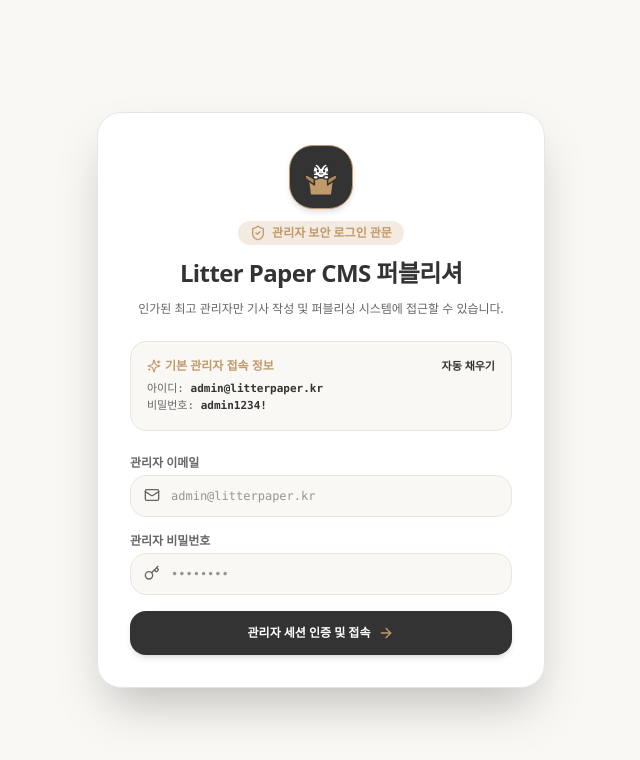
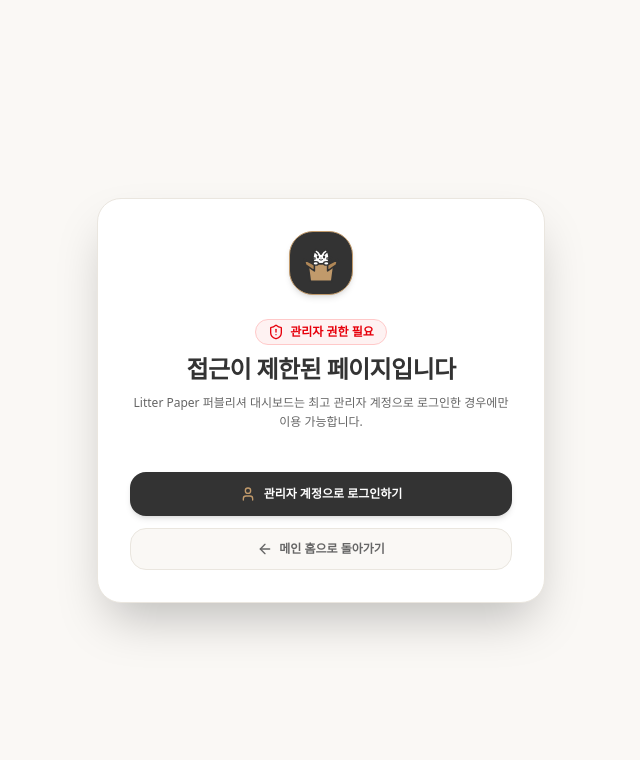
Before and after one commit to hiderue100-beep/litter-paper, a Next.js app: page /admin in a window 1280 px wide. Shown: the top 760 px of the page, without its empty margins (319-959 px from the left). Built offline with nearby package versions, Linux system fonts and the light colour scheme; a web font is replaced by a local one.

Commit message:
feat-unified-admin-login-flow-and-ui-cleanup

```diff
--- a/components/admin/AdminAuthGuard.tsx
+++ b/components/admin/AdminAuthGuard.tsx
@@ -1,48 +1,36 @@
 'use client';
 
 import React, { useState, useEffect } from 'react';
-import { storage, DEFAULT_ADMIN } from '@/lib/storage';
-import { ShieldCheck, Lock, Mail, Key, ArrowRight, Sparkles } from 'lucide-react';
+import Link from 'next/link';
+import { storage } from '@/lib/storage';
+import { ShieldAlert, ArrowLeft, User } from 'lucide-react';
 import { LitterPaperLogo } from '../ui/LitterPaperLogo';
-import { useToast } from '../ui/Toast';
+import { AuthModal } from '../auth/AuthModal';
 
 interface AdminAuthGuardProps {
   children: React.ReactNode;
 }
 
 export function AdminAuthGuard({ children }: AdminAuthGuardProps) {
-  const { showToast } = useToast();
   const [isAuthenticated, setIsAuthenticated] = useState<boolean>(false);
-  const [email, setEmail] = useState('');
-  const [password, setPassword] = useState('');
   const [isLoading, setIsLoading] = useState(true);
+  const [isAuthModalOpen, setIsAuthModalOpen] = useState(false);
 
   useEffect(() => {
     setIsAuthenticated(storage.isAdminLoggedIn());
     setIsLoading(false);
   }, []);
 
-  const handleLogin = (e: React.FormEvent) => {
-    e.preventDefault();
-    const success = storage.loginAdmin(email, password);
-    if (success) {
+  const handleLoginSuccess = () => {
+    if (storage.isAdminLoggedIn()) {
       setIsAuthenticated(true);
-      showToast('최고 관리자 인증에 성공했습니다.', 'success');
-    } else {
-      showToast('관리자 이메일 또는 비밀번호가 올바르지 않습니다.', 'error');
     }
-  };
-
-  const handleFillDemoAdmin = () => {
-    setEmail(DEFAULT_ADMIN.email);
-    setPassword(DEFAULT_ADMIN.password);
-    showToast('기본 관리자 접속 정보가 입력되었습니다.');
   };
 
   if (isLoading) {
     return (
       <div className="min-h-screen flex items-center justify-center bg-[#FAF8F5] dark:bg-[#1A1A1A] text-[#666666] font-sans">
-        보안 인증 상태를 확인 중입니다...
+        관리자 보안 권한을 검증 중입니다...
       </div>
     );
   }
@@ -52,90 +40,50 @@ export function AdminAuthGuard({ children }: AdminAuthGuardProps) {
   }
 
   return (
+    <>
       <div className="min-h-screen flex items-center justify-center p-4 bg-[#FAF8F5] dark:bg-[#1A1A1A] text-[#333333] dark:text-[#FAF8F5] font-sans">
-      <div className="w-full max-w-md bg-white dark:bg-[#242424] rounded-3xl shadow-2xl border border-[#EAE6DF] dark:border-[#333333] p-8 space-y-6">
+        <div className="w-full max-w-md bg-white dark:bg-[#242424] rounded-3xl shadow-2xl border border-[#EAE6DF] dark:border-[#333333] p-8 space-y-6 text-center">
 
-        {/* Brand Logo & Security Badge */}
-        <div className="text-center space-y-3">
           <div className="w-16 h-16 rounded-3xl bg-[#333333] text-white flex items-center justify-center mx-auto shadow-md p-2 border border-[#C19A6B]">
             <LitterPaperLogo size={44} />
           </div>
-          <span className="inline-flex items-center gap-1.5 px-3 py-1 rounded-full bg-[#C19A6B]/20 text-[#C19A6B] text-xs font-bold">
-            <ShieldCheck className="w-4 h-4" /> 관리자 보안 로그인 관문
+
+          <div className="space-y-2">
+            <span className="inline-flex items-center gap-1.5 px-3 py-1 rounded-full bg-red-50 dark:bg-red-950/40 text-red-600 dark:text-red-300 text-xs font-extrabold border border-red-200 dark:border-red-900/40">
+              <ShieldAlert className="w-4 h-4" /> 관리자 권한 필요
             </span>
             <h2 className="text-2xl font-extrabold tracking-tight">
-            Litter Paper CMS 퍼블리셔
+              접근이 제한된 페이지입니다
             </h2>
-          <p className="text-xs text-[#666666] dark:text-[#A0A0A0]">
-            인가된 최고 관리자만 기사 작성 및 퍼블리싱 시스템에 접근할 수 있습니다.
+            <p className="text-xs text-[#666666] dark:text-[#A0A0A0] leading-relaxed">
+              Litter Paper 퍼블리셔 대시보드는 최고 관리자 계정으로 로그인한 경우에만 이용 가능합니다.
             </p>
           </div>
 
-        {/* Demo Credentials Hint Box */}
-        <div className="p-4 rounded-2xl bg-[#FAF8F5] dark:bg-[#1A1A1A] border border-[#EAE6DF] dark:border-[#333333] space-y-2 text-xs">
-          <div className="flex items-center justify-between">
-            <span className="font-bold text-[#C19A6B] flex items-center gap-1">
-              <Sparkles className="w-3.5 h-3.5" /> 기본 관리자 접속 정보
-            </span>
+          <div className="pt-4 space-y-3">
             <button
-              type="button"
-              onClick={handleFillDemoAdmin}
-              className="text-[11px] font-extrabold text-[#333333] dark:text-[#FAF8F5] hover:underline"
+              onClick={() => setIsAuthModalOpen(true)}
+              className="w-full py-3.5 rounded-2xl bg-[#333333] text-white font-extrabold text-xs hover:bg-[#C19A6B] transition-colors shadow-md flex items-center justify-center gap-2"
             >
-              자동 채우기
+              <User className="w-4 h-4 text-[#C19A6B]" />
+              <span>관리자 계정으로 로그인하기</span>
             </button>
+
+            <Link
+              href="/"
+              className="inline-flex items-center justify-center gap-1.5 w-full py-3 rounded-2xl bg-[#FAF8F5] dark:bg-[#1A1A1A] border border-[#EAE6DF] dark:border-[#333333] text-xs font-bold text-[#666666] hover:text-[#333333] transition-colors"
+            >
+              <ArrowLeft className="w-4 h-4" /> 메인 홈으로 돌아가기
+            </Link>
           </div>
-          <div className="text-[11px] text-[#666666] dark:text-[#A0A0A0] space-y-0.5 font-mono">
-            <div>아이디: <span className="font-bold text-[#333333] dark:text-[#FAF8F5]">{DEFAULT_ADMIN.email}</span></div>
-            <div>비밀번호: <span className="font-bold text-[#333333] dark:text-[#FAF8F5]">{DEFAULT_ADMIN.password}</span></div>
         </div>
       </div>
 
-        {/* Login Form */}
-        <form onSubmit={handleLogin} className="space-y-4 text-xs">
-          <div>
-            <label className="block font-bold text-[#666666] mb-1">
-              관리자 이메일
-            </label>
-            <div className="relative">
-              <Mail className="absolute left-3.5 top-3 w-4 h-4 text-[#666666]" />
-              <input
-                type="email"
-                value={email}
-                onChange={(e) => setEmail(e.target.value)}
-                placeholder="admin@litterpaper.kr"
-                required
-                className="w-full pl-10 pr-4 py-3 rounded-2xl bg-[#FAF8F5] dark:bg-[#1A1A1A] border border-[#EAE6DF] dark:border-[#333333] text-xs font-mono focus:outline-hidden focus:border-[#C19A6B]"
+      <AuthModal
+        isOpen={isAuthModalOpen}
+        onClose={() => setIsAuthModalOpen(false)}
+        onSuccess={handleLoginSuccess}
       />
-            </div>
-          </div>
-
-          <div>
-            <label className="block font-bold text-[#666666] mb-1">
-              관리자 비밀번호
-            </label>
-            <div className="relative">
-              <Key className="absolute left-3.5 top-3 w-4 h-4 text-[#666666]" />
-              <input
-                type="password"
-                value={password}
-                onChange={(e) => setPassword(e.target.value)}
-                placeholder="••••••••"
-                required
-                className="w-full pl-10 pr-4 py-3 rounded-2xl bg-[#FAF8F5] dark:bg-[#1A1A1A] border border-[#EAE6DF] dark:border-[#333333] text-xs font-mono focus:outline-hidden focus:border-[#C19A6B]"
-              />
-            </div>
-          </div>
-
-          <button
-            type="submit"
-            className="w-full py-3.5 rounded-2xl bg-[#333333] text-white font-extrabold text-xs hover:bg-[#C19A6B] transition-colors shadow-md flex items-center justify-center gap-2"
-          >
-            <span>관리자 세션 인증 및 접속</span>
-            <ArrowRight className="w-4 h-4 text-[#C19A6B]" />
-          </button>
-        </form>
-      </div>
-    </div>
+    </>
   );
 }
--- a/components/auth/AuthModal.tsx
+++ b/components/auth/AuthModal.tsx
@@ -1,7 +1,7 @@
 'use client';
 
 import React, { useState } from 'react';
-import { X, Mail, Lock, User, Check, ArrowRight, ShieldCheck } from 'lucide-react';
+import { X, Mail, Lock, User, ArrowRight } from 'lucide-react';
 import { storage } from '@/lib/storage';
 import { useToast } from '../ui/Toast';
 
@@ -48,10 +48,18 @@ export function AuthModal({ isOpen, onClose, onSuccess }: AuthModalProps) {
         return;
       }
       const user = storage.signupEmail(email, password, name);
-      showToast(`반갑습니다, ${user.name}님! 회원가입이 완료되었습니다.`);
+      showToast(
+        user.isAdmin
+          ? '최고 관리자 계정으로 가입 및 인증되었습니다.'
+          : `반갑습니다, ${user.name}님! 회원가입이 완료되었습니다.`
+      );
     } else {
       const user = storage.loginEmail(email, password);
-      showToast(`${user.name}님, 환영합니다!`);
+      showToast(
+        user.isAdmin
+          ? '리터페이퍼 최고 관리자 계정으로 로그인되었습니다.'
+          : `${user.name}님, 환영합니다!`
+      );
     }
 
     if (onSuccess) onSuccess();
@@ -59,36 +67,36 @@ export function AuthModal({ isOpen, onClose, onSuccess }: AuthModalProps) {
   };
 
   return (
-    <div className="fixed inset-0 z-50 flex items-center justify-center p-4 bg-black/60 backdrop-blur-xs">
-      <div className="relative w-full max-w-md bg-white dark:bg-[#1D231E] rounded-3xl shadow-2xl border border-[#ECECEC] dark:border-[#2A332C] p-6 sm:p-8 space-y-6 overflow-hidden">
+    <div className="fixed inset-0 z-50 flex items-center justify-center p-4 bg-black/60 backdrop-blur-xs font-sans">
+      <div className="relative w-full max-w-md bg-white dark:bg-[#242424] rounded-3xl shadow-2xl border border-[#EAE6DF] dark:border-[#333333] p-6 sm:p-8 space-y-6 overflow-hidden">
 
         {/* Header */}
-        <div className="flex items-center justify-between pb-4 border-b border-[#ECECEC] dark:border-[#2A332C]">
+        <div className="flex items-center justify-between pb-4 border-b border-[#EAE6DF] dark:border-[#333333]">
           <div>
-            <h3 className="font-bold font-serif-editorial text-lg text-[#202020] dark:text-[#F2F5F3]">
-              LITTER PAPER 독자 라운지
+            <h3 className="font-extrabold text-lg text-[#333333] dark:text-[#FAF8F5]">
+              Litter Paper 독자 라운지
             </h3>
-            <p className="text-xs text-[#6E6E6E]">
+            <p className="text-xs text-[#666666] dark:text-[#A0A0A0]">
               100% 내돈내산 반려동물 용품 검증 저널
             </p>
           </div>
           <button
             onClick={onClose}
-            className="p-1.5 rounded-full hover:bg-gray-100 dark:hover:bg-white/10 text-[#6E6E6E]"
+            className="p-1.5 rounded-full hover:bg-gray-100 dark:hover:bg-white/10 text-[#666666]"
           >
             <X className="w-5 h-5" />
           </button>
         </div>
 
         {/* Login / Signup Tabs */}
-        <div className="grid grid-cols-2 p-1 rounded-2xl bg-[#FAF9F7] dark:bg-[#252C26] border border-[#ECECEC] dark:border-[#2A332C] text-xs">
+        <div className="grid grid-cols-2 p-1 rounded-2xl bg-[#FAF8F5] dark:bg-[#1A1A1A] border border-[#EAE6DF] dark:border-[#333333] text-xs">
           <button
             type="button"
             onClick={() => setActiveTab('login')}
-            className={`py-2.5 rounded-xl font-bold transition-all ${
+            className={`py-2.5 rounded-xl font-extrabold transition-all ${
               activeTab === 'login'
-                ? 'bg-[#3D5A40] text-white shadow-xs'
-                : 'text-[#6E6E6E] hover:text-[#202020]'
+                ? 'bg-[#333333] text-white shadow-xs'
+                : 'text-[#666666] hover:text-[#333333]'
             }`}
           >
             로그인
@@ -96,10 +104,10 @@ export function AuthModal({ isOpen, onClose, onSuccess }: AuthModalProps) {
           <button
             type="button"
             onClick={() => setActiveTab('signup')}
-            className={`py-2.5 rounded-xl font-bold transition-all ${
+            className={`py-2.5 rounded-xl font-extrabold transition-all ${
               activeTab === 'signup'
-                ? 'bg-[#3D5A40] text-white shadow-xs'
-                : 'text-[#6E6E6E] hover:text-[#202020]'
+                ? 'bg-[#333333] text-white shadow-xs'
+                : 'text-[#666666] hover:text-[#333333]'
             }`}
           >
             회원가입
@@ -112,7 +120,7 @@ export function AuthModal({ isOpen, onClose, onSuccess }: AuthModalProps) {
           <button
             type="button"
             onClick={() => handleSocialLogin('google')}
-            className="w-full py-3 px-4 rounded-2xl bg-white dark:bg-[#252C26] border border-[#ECECEC] dark:border-[#2A332C] hover:border-[#3D5A40] text-[#202020] dark:text-[#F2F5F3] font-bold text-xs flex items-center justify-center gap-3 transition-all shadow-2xs"
+            className="w-full py-3 px-4 rounded-2xl bg-white dark:bg-[#1A1A1A] border border-[#EAE6DF] dark:border-[#333333] hover:border-[#C19A6B] text-[#333333] dark:text-[#FAF8F5] font-extrabold text-xs flex items-center justify-center gap-3 transition-all shadow-2xs"
           >
             <svg className="w-4 h-4 shrink-0" viewBox="0 0 24 24">
               <path
@@ -139,7 +147,7 @@ export function AuthModal({ isOpen, onClose, onSuccess }: AuthModalProps) {
           <button
             type="button"
             onClick={() => handleSocialLogin('naver')}
-            className="w-full py-3 px-4 rounded-2xl bg-[#03CF5D] hover:bg-[#02b350] text-white font-bold text-xs flex items-center justify-center gap-3 transition-all shadow-2xs"
+            className="w-full py-3 px-4 rounded-2xl bg-[#03CF5D] hover:bg-[#02b350] text-white font-extrabold text-xs flex items-center justify-center gap-3 transition-all shadow-2xs"
           >
             <span className="w-4 h-4 rounded-md bg-white text-[#03CF5D] flex items-center justify-center font-extrabold text-[10px] shrink-0">
               N
@@ -149,68 +157,68 @@ export function AuthModal({ isOpen, onClose, onSuccess }: AuthModalProps) {
         </div>
 
         {/* Divider */}
-        <div className="flex items-center gap-3 text-[11px] text-[#6E6E6E]">
-          <div className="flex-1 h-px bg-[#ECECEC] dark:bg-[#2A332C]" />
+        <div className="flex items-center gap-3 text-[11px] text-[#666666]">
+          <div className="flex-1 h-px bg-[#EAE6DF] dark:bg-[#333333]" />
           <span>또는 이메일로 {activeTab === 'signup' ? '가입' : '로그인'}</span>
-          <div className="flex-1 h-px bg-[#ECECEC] dark:bg-[#2A332C]" />
+          <div className="flex-1 h-px bg-[#EAE6DF] dark:bg-[#333333]" />
         </div>
 
         {/* Email & Password Form */}
         <form onSubmit={handleEmailSubmit} className="space-y-3.5 text-xs">
           {activeTab === 'signup' && (
             <div>
-              <label className="block font-bold text-[#6E6E6E] mb-1">이름 / 닉네임</label>
+              <label className="block font-bold text-[#666666] mb-1">이름 / 닉네임</label>
               <div className="relative">
-                <User className="absolute left-3.5 top-3 w-4 h-4 text-[#6E6E6E]" />
+                <User className="absolute left-3.5 top-3 w-4 h-4 text-[#666666]" />
                 <input
                   type="text"
                   value={name}
                   onChange={(e) => setName(e.target.value)}
                   placeholder="예: 치즈태비 집사"
                   required={activeTab === 'signup'}
-                  className="w-full pl-10 pr-4 py-2.5 rounded-xl bg-[#FAF9F7] dark:bg-[#252C26] border border-[#ECECEC] dark:border-[#2A332C] focus:outline-hidden focus:border-[#3D5A40]"
+                  className="w-full pl-10 pr-4 py-2.5 rounded-xl bg-[#FAF8F5] dark:bg-[#1A1A1A] border border-[#EAE6DF] dark:border-[#333333] focus:outline-hidden focus:border-[#C19A6B]"
                 />
               </div>
             </div>
           )}
 
           <div>
-            <label className="block font-bold text-[#6E6E6E] mb-1">이메일 주소</label>
+            <label className="block font-bold text-[#666666] mb-1">이메일 주소</label>
             <div className="relative">
-              <Mail className="absolute left-3.5 top-3 w-4 h-4 text-[#6E6E6E]" />
+              <Mail className="absolute left-3.5 top-3 w-4 h-4 text-[#666666]" />
               <input
                 type="email"
                 value={email}
                 onChange={(e) => setEmail(e.target.value)}
                 placeholder="name@example.com"
                 required
-                className="w-full pl-10 pr-4 py-2.5 rounded-xl bg-[#FAF9F7] dark:bg-[#252C26] border border-[#ECECEC] dark:border-[#2A332C] focus:outline-hidden focus:border-[#3D5A40]"
+                className="w-full pl-10 pr-4 py-2.5 rounded-xl bg-[#FAF8F5] dark:bg-[#1A1A1A] border border-[#EAE6DF] dark:border-[#333333] focus:outline-hidden focus:border-[#C19A6B]"
               />
             </div>
           </div>
 
           <div>
-            <label className="block font-bold text-[#6E6E6E] mb-1">비밀번호</label>
+            <label className="block font-bold text-[#666666] mb-1">비밀번호</label>
             <div className="relative">
-              <Lock className="absolute left-3.5 top-3 w-4 h-4 text-[#6E6E6E]" />
+              <Lock className="absolute left-3.5 top-3 w-4 h-4 text-[#666666]" />
               <input
                 type="password"
                 value={password}
                 onChange={(e) => setPassword(e.target.value)}
                 placeholder="••••••••"
                 required
-                className="w-full pl-10 pr-4 py-2.5 rounded-xl bg-[#FAF9F7] dark:bg-[#252C26] border border-[#ECECEC] dark:border-[#2A332C] focus:outline-hidden focus:border-[#3D5A40]"
+                className="w-full pl-10 pr-4 py-2.5 rounded-xl bg-[#FAF8F5] dark:bg-[#1A1A1A] border border-[#EAE6DF] dark:border-[#333333] focus:outline-hidden focus:border-[#C19A6B]"
               />
             </div>
           </div>
 
           {activeTab === 'signup' && (
-            <label className="flex items-center gap-2 text-[11px] text-[#6E6E6E] pt-1 cursor-pointer">
+            <label className="flex items-center gap-2 text-[11px] text-[#666666] pt-1 cursor-pointer">
               <input
                 type="checkbox"
                 checked={agreeTerms}
                 onChange={(e) => setAgreeTerms(e.target.checked)}
-                className="w-3.5 h-3.5 rounded text-[#3D5A40]"
+                className="w-3.5 h-3.5 rounded text-[#C19A6B]"
               />
               <span>서비스 이용약관 및 개인정보 처리방침 동의</span>
             </label>
@@ -218,10 +226,10 @@ export function AuthModal({ isOpen, onClose, onSuccess }: AuthModalProps) {
 
           <button
             type="submit"
-            className="w-full py-3 rounded-xl bg-[#3D5A40] text-white font-extrabold text-xs hover:bg-[#2F4732] transition-colors shadow-md flex items-center justify-center gap-1.5"
+            className="w-full py-3 rounded-xl bg-[#333333] text-white font-extrabold text-xs hover:bg-[#C19A6B] transition-colors shadow-md flex items-center justify-center gap-1.5"
           >
             <span>{activeTab === 'signup' ? '회원가입 완료' : '이메일 로그인'}</span>
-            <ArrowRight className="w-4 h-4 text-[#E8DCC7]" />
+            <ArrowRight className="w-4 h-4 text-[#C19A6B]" />
           </button>
         </form>
       </div>
--- a/components/layout/Footer.tsx
+++ b/components/layout/Footer.tsx
@@ -80,11 +80,6 @@ export function Footer() {
                   검증 뉴스레터 신청
                 </Link>
               </li>
-              <li>
-                <Link href="/admin" className="hover:text-white transition-colors text-white font-bold">
-                  CMS 퍼블리셔 스위트
-                </Link>
-              </li>
             </ul>
           </div>
 
--- a/types/index.ts
+++ b/types/index.ts
@@ -34,6 +34,7 @@ export interface UserProfile {
   provider: AuthProvider;
   createdAt: string;
   isPremium?: boolean;
+  isAdmin?: boolean;
 }
 
 export interface Category {
```
Also changed, not shown: components/layout/Navbar.tsx (+13 -7 lines), lib/storage.ts (+35 -5 lines). Lines whose indentation alone changed are shown as unchanged.
